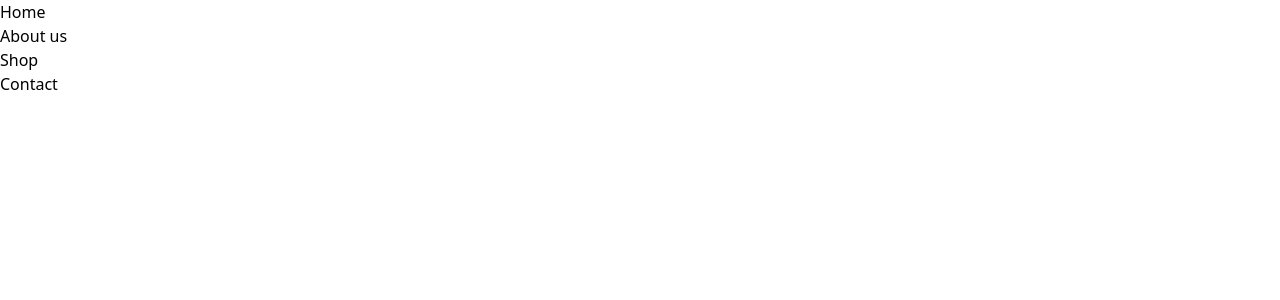
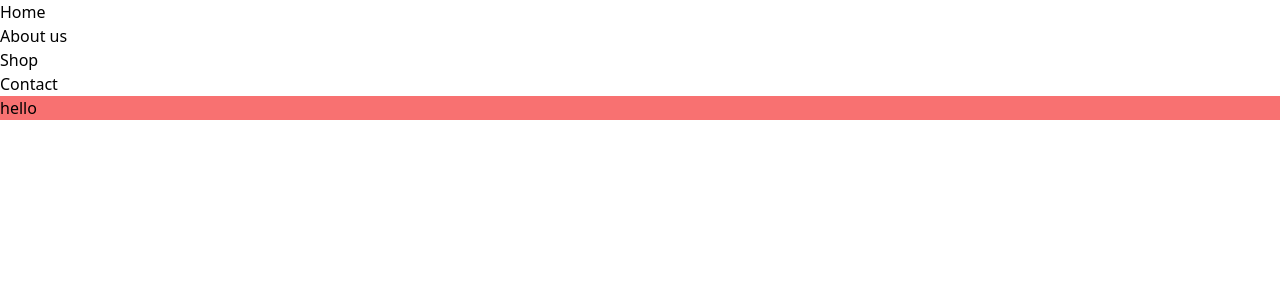
Before and after one commit to PiotrKos1/shoes-ecommerce, a React (Create React App) app: page / in a window 1280 px wide. Shown: the top 300 px of the page. Built offline with nearby package versions, Linux system fonts and the light colour scheme.

Commit message:
Add and config react router

```diff
--- a/src/App.tsx
+++ b/src/App.tsx
@@ -1,9 +1,23 @@
+import { BrowserRouter, Routes, Route } from "react-router-dom";
 import Nav from "./Nav";
+import Home from "./pages/Home";
+import AboutUs from "./pages/AboutUs";
+import Shop from "./pages/Shop";
+import Contact from "./pages/Contact";
 
 function App() {
   return (
     <div>
-      <Nav />
+      <BrowserRouter>
+      <Routes>
+        <Route path="/" element={<Nav />}>
+          <Route index element={<Home />} />
+          <Route path="about-us" element={<AboutUs />} />
+          <Route path="shop" element={<Shop />} />
+          <Route path="contact" element={<Contact />} />
+        </Route>
+      </Routes>
+    </BrowserRouter>
     </div>
   );
 }
--- a/src/Nav.tsx
+++ b/src/Nav.tsx
@@ -1,13 +1,27 @@
+import { Outlet, Link } from "react-router-dom";
+
 function Nav() {
     return (
-        <div>
-            <ul>
-                <li>Home</li>
-                <li>About us</li>
-                <li>Shop</li>
-                <li>Contact</li>
-            </ul>
-        </div>
+        <>
+      <nav>
+        <ul>
+          <li>
+            <Link to="/">Home</Link>
+          </li>
+          <li>
+            <Link to="/about-us">About us</Link>
+          </li>
+          <li>
+            <Link to="/shop">Shop</Link>
+          </li>
+          <li>
+            <Link to="/contact">Contact</Link>
+          </li>
+        </ul>
+      </nav>
+
+      <Outlet />
+    </>
     )
 }
 
--- a/src/pages/AboutUs.tsx
+++ b/src/pages/AboutUs.tsx
@@ -1,7 +1,7 @@
 function AboutUs() {
     return (
         <div className="bg-sky-700">
-            About Us
+            i am
         </div>
     )
 }
--- a/src/pages/Contact.tsx
+++ b/src/pages/Contact.tsx
@@ -1,7 +1,7 @@
 function Contact() {
     return (
         <div className="bg-orange-300">
-            Contact
+            email
         </div>
     )
 }
--- a/src/pages/Home.tsx
+++ b/src/pages/Home.tsx
@@ -1,7 +1,7 @@
 function Home() {
     return (
-        <div className="bg-stone-400">
-            Home
+        <div className="bg-red-400">
+            hello
         </div>
     )
 }
```
